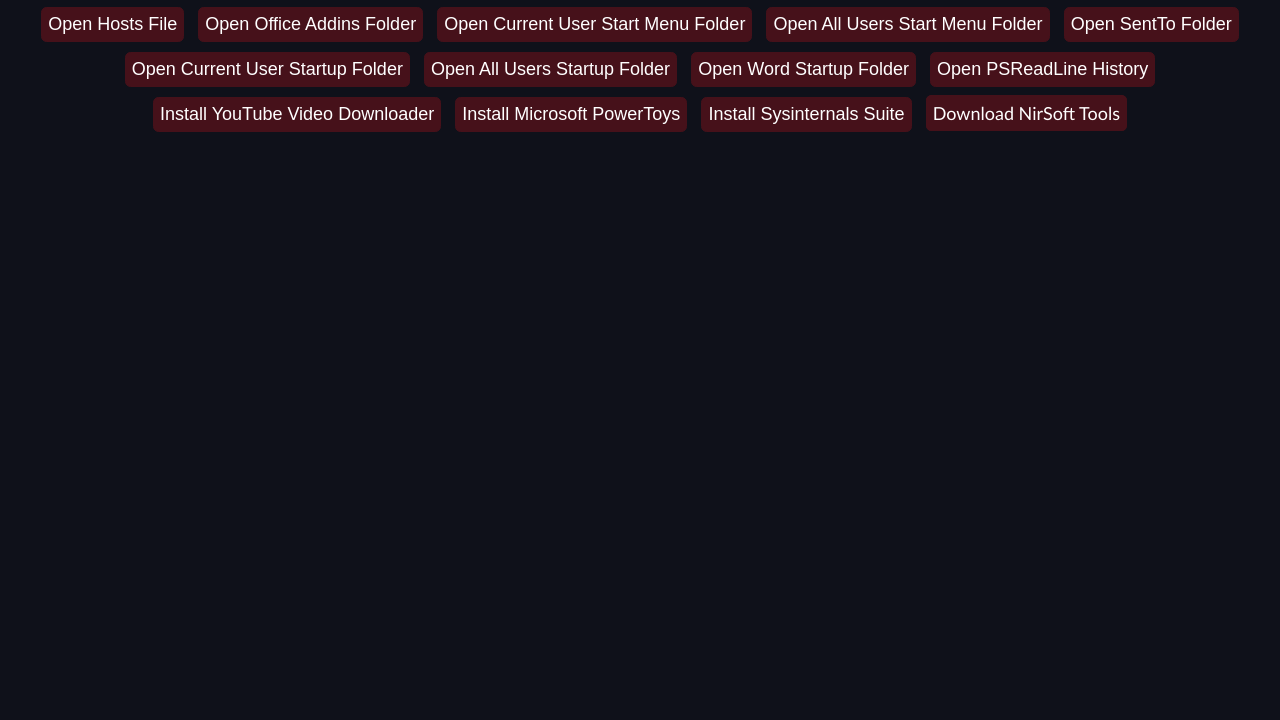
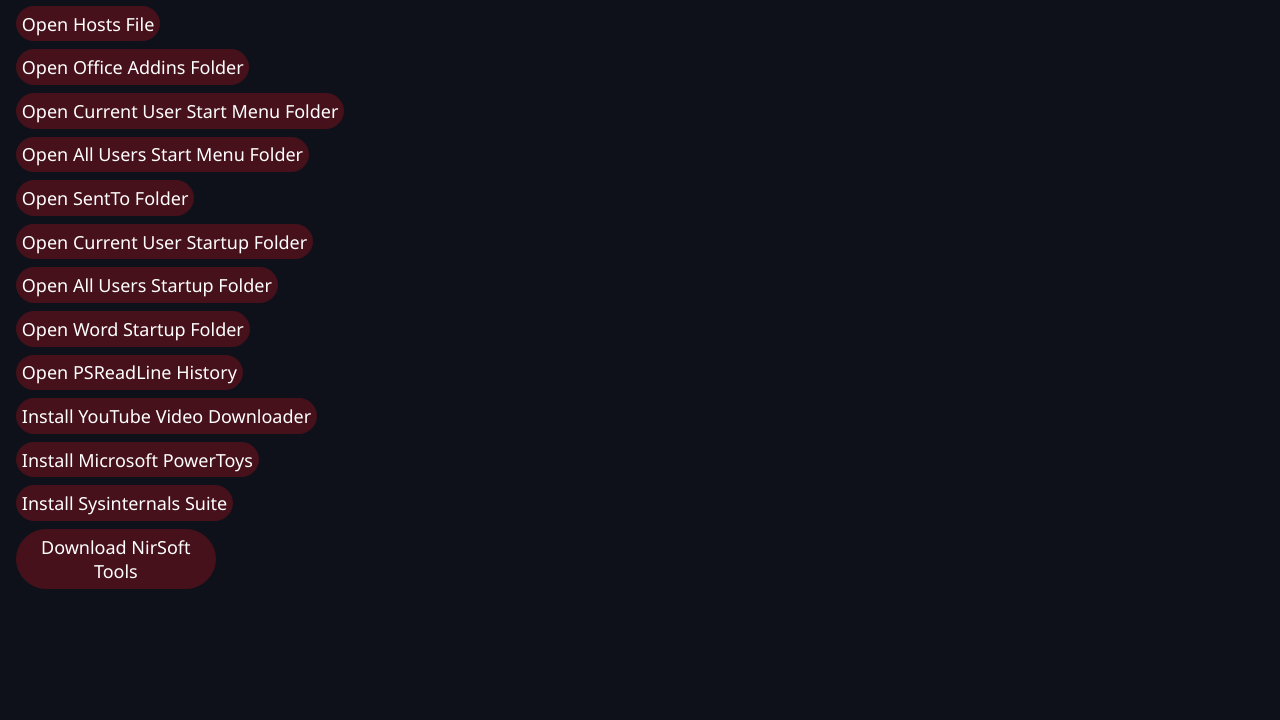
Before and after one commit to fluentmoheshwar/useful-tools, a plain HTML site: page gui/index.html in a window 1280 px wide. Shown: the part 80-800 px from the top of the page. Drawn offline with Linux system fonts and the light colour scheme; a script that the page names is missing.

Commit message:
Improved UI

```diff
--- a/gui/style.css
+++ b/gui/style.css
@@ -1,26 +1,33 @@
-html{
+html {
   text-align: center;
-    font-family: Calibri;
+  font-family: Segoe UI;
   background: #0f111a;
-    color: #FFFFFF;
+  color: #ffffff;
 }
-button, a{
+
+button,
+a {
   background: #46111a;
-    color: #FFFFFF;
+  color: #ffffff;
+  font-family: Segoe UI;
   font-size: 18px;
   border: 1px solid #46111a;
-    border-radius: 5.5px;
-    margin: 5px;
-    padding : 6px;
+  border-radius: 56px;
+  margin: 0.5rem;
+  padding: 0.3rem;
   transition: 0.5s;
   cursor: pointer;
   text-decoration: none;
+  display: flex;
 }
-button:hover, a:hover{
+
+a {
+  width: 188px;
+}
+
+button:hover,
+a:hover {
   background: #89ddff;
   color: #000000;
   border: 1px solid #89ddff;
 }
-input{width: 350px;}
-
-p{font-size: 30px;}
```
Lines whose indentation alone changed are shown as unchanged.
